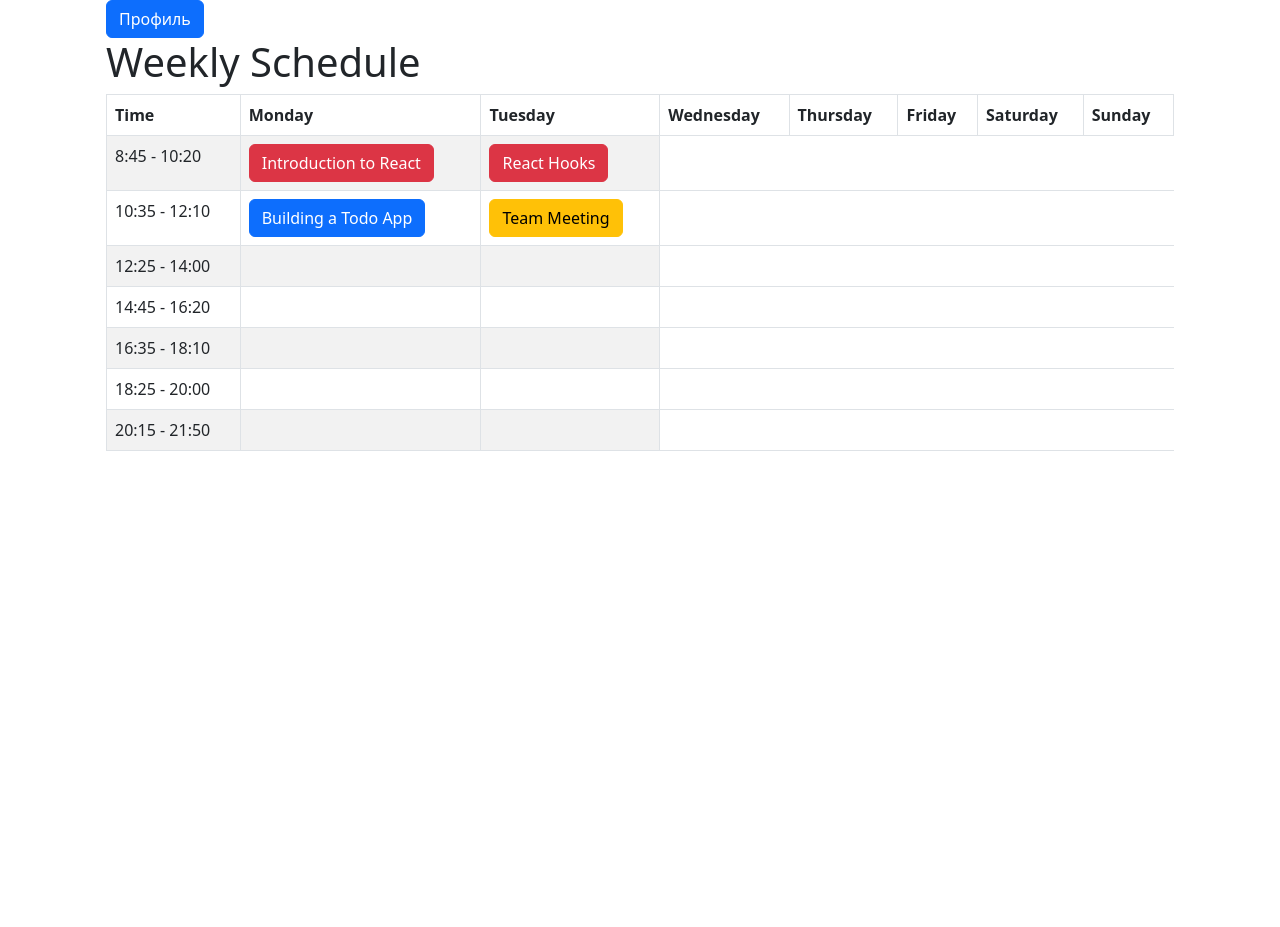
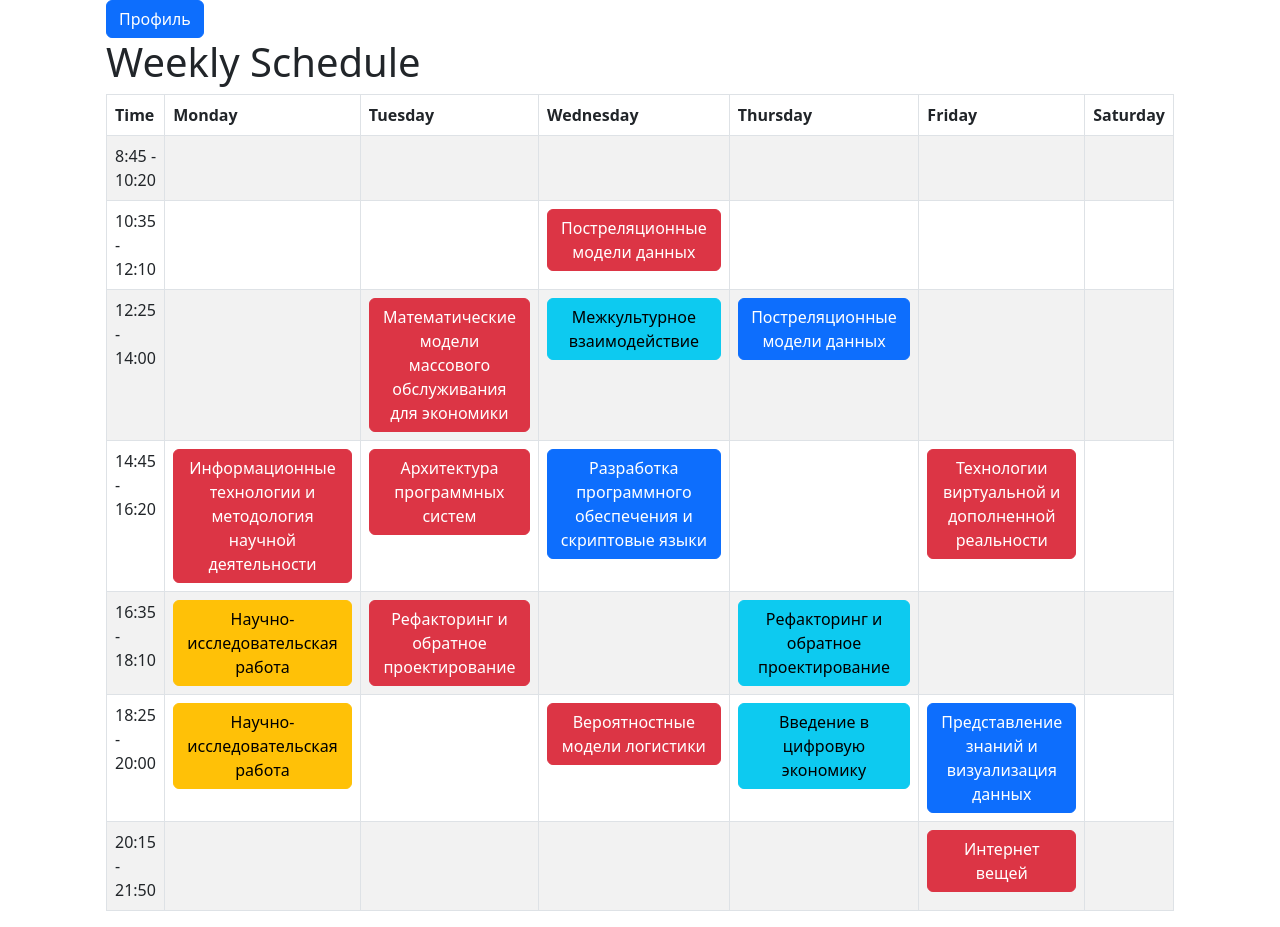
Before and after one commit to CIoudkicker/TSU_classes_notifications-, a React (Create React App) app in the folder tsu-schedule-client/: page /schedule in a window 1280 px wide. Before the commit the page ends 800 px from the top, so only its background shows below. Built offline with nearby package versions, Linux system fonts and the light colour scheme.

Commit message:
Добавлена генерация расписания на странице

```diff
--- a/tsu-schedule-client/src/components/scheduleData.js
+++ b/tsu-schedule-client/src/components/scheduleData.js
@@ -2,18 +2,49 @@ const scheduleData = [
     {
       day: 'Monday',
       lessons: [
-        { startTime: '8:45', endTime: '10:20', type: 'lecture', title: 'Introduction to React' },
-        { startTime: '10:35', endTime: '12:10', type: 'practice', title: 'Building a Todo App' },
+		{ startTime: '14:45', endTime: '16:20', type: 'lecture', title: 'Информационные технологии и методология научной деятельности', lessonLink: 'https://class.tsu.ru/m-course-5468' },
+		{ startTime: '16:35', endTime: '18:10', type: 'meeting', title: 'Научно-исследовательская работа', lessonLink: 'https://class.tsu.ru/m-course-11972' },
+		{ startTime: '18:25', endTime: '20:00', type: 'meeting', title: 'Научно-исследовательская работа', lessonLink: 'https://class.tsu.ru/m-course-11972' },
       ],
     },
     {
       day: 'Tuesday',
       lessons: [
-        { startTime: '8:45', endTime: '10:20', type: 'lecture', title: 'React Hooks' },
-        { startTime: '10:35', endTime: '12:10', type: 'meeting', title: 'Team Meeting' },
+		{ startTime: '12:25', endTime: '14:00', type: 'lecture', title: 'Математические модели массового обслуживания для экономики', lessonLink: 'https://class.tsu.ru/m-course-32476' },
+		{ startTime: '14:45', endTime: '16:20', type: 'lecture', title: 'Архитектура программных систем', lessonLink: 'https://class.tsu.ru/m-course-32475' },
+		{ startTime: '16:35', endTime: '18:10', type: 'lecture', title: 'Рефакторинг и обратное проектирование', lessonLink: 'https://class.tsu.ru/m-course-24561' }
       ],
     },
-    // ...and so on for the rest of the week
+    {
+      day: 'Wednesday',
+      lessons: [
+        { startTime: '10:35', endTime: '12:10', type: 'lecture', title: 'Постреляционные модели данных', lessonLink: 'https://class.tsu.ru/m-course-6984' },
+		{ startTime: '12:25', endTime: '14:00', type: 'laboratory', title: 'Межкультурное взаимодействие', lessonLink: 'https://class.tsu.ru/m-course-5452' },
+		{ startTime: '14:45', endTime: '16:20', type: 'practice', title: 'Разработка программного обеспечения и скриптовые языки', lessonLink: 'https://class.tsu.ru/m-course-22106' },
+		{ startTime: '18:25', endTime: '20:00', type: 'lecture', title: 'Вероятностные модели логистики', lessonLink: '' }
+      ],
+    },
+	{
+      day: 'Thursday',
+      lessons: [
+		{ startTime: '12:25', endTime: '14:00', type: 'practice', title: 'Постреляционные модели данных', lessonLink: 'https://class.tsu.ru/m-course-6984' },
+		{ startTime: '16:35', endTime: '18:10', type: 'laboratory', title: 'Рефакторинг и обратное проектирование', lessonLink: 'https://class.tsu.ru/m-course-24561' },
+		{ startTime: '18:25', endTime: '20:00', type: 'laboratory', title: 'Введение в цифровую экономику', lessonLink: 'https://class.tsu.ru/m-course-5475' }
+      ],
+    },
+	{
+      day: 'Friday',
+      lessons: [
+		{ startTime: '14:45', endTime: '16:20', type: 'lecture', title: 'Технологии виртуальной и дополненной реальности', lessonLink: 'https://class.tsu.ru/m-course-5584' },
+		{ startTime: '18:25', endTime: '20:00', type: 'practice', title: 'Представление знаний и визуализация данных', lessonLink: '' },
+		{ startTime: '20:15', endTime: '21:50', type: 'lecture', title: 'Интернет вещей', lessonLink: 'https://class.tsu.ru/m-course-24569' }
+      ],
+    },
+	{
+      day: 'Saturday',
+      lessons: [
+      ]
+    }
   ];
 
   export default scheduleData;
--- a/tsu-schedule-client/src/components/scheduleTable.js
+++ b/tsu-schedule-client/src/components/scheduleTable.js
@@ -3,24 +3,6 @@ import React, { useState } from 'react';
 import { Container, Row, Col, Table, Button, Modal } from 'react-bootstrap';
 import scheduleData from './scheduleData';
 import { useNavigate } from 'react-router';
-
-let scheduleDataThis = [
-    {
-      day: 'Monday',
-      lessons: [
-        { startTime: '8:45', endTime: '10:20', type: 'lecture', title: 'Introduction to React' },
-        { startTime: '10:35', endTime: '12:10', type: 'practice', title: 'Building a Todo App' },
-      ],
-    },
-    {
-      day: 'Tuesday',
-      lessons: [
-        { startTime: '8:45', endTime: '10:20', type: 'lecture', title: 'React Hooks' },
-        { startTime: '10:35', endTime: '12:10', type: 'meeting', title: 'Team Meeting' },
-      ],
-    },
-    // ...and so on for the rest of the week
-  ];
 
 const ScheduleTable = () => {
   const navigate = useNavigate();
@@ -54,12 +36,10 @@ const ScheduleTable = () => {
   const typeColors = {
     lecture: 'danger',
     practice: 'primary',
-    meeting: 'warning'
+    meeting: 'warning',
+	laboratory: 'info'
   };
 
-  window.onload = function() {
-			alert('1');
-		};
   return (
     <Container>
 	  <Row>
@@ -84,14 +64,13 @@ const ScheduleTable = () => {
                 <th>Thursday</th>
                 <th>Friday</th>
                 <th>Saturday</th>
-                <th>Sunday</th>
               </tr>
             </thead>
             <tbody>
               {timeMarks.map((timeMark) => (
                 <tr key={timeMark.startTime}>
                   <td>{`${timeMark.startTime} - ${timeMark.endTime}`}</td>
-                  {scheduleDataThis.map((day) => {
+                  {scheduleData.map((day) => {
                     const lesson = day.lessons.find((l) => l.startTime === timeMark.startTime);
                     return (
                       <td key={day.day + timeMark.startTime}>
@@ -118,7 +97,7 @@ const ScheduleTable = () => {
           <Modal.Body>
             <p>Type: {lesson.type}</p>
             <p>Time: {lesson.startTime} - {lesson.endTime}</p>
-            <p>Additional info: Lorem ipsum dolor sit amet, consectetur adipiscing elit. Sed hendrerit purus eget urna eleifend tristique. In ac sapien a mi hendrerit tincidunt at ut dolor. Donec eu ultrices metus. Nulla sed turpis ut ipsum euismod egestas vel vel elit.</p>
+            <p>Link: </p><a href={lesson.lessonLink}>{lesson.lessonLink}</a>
           </Modal.Body>
         </Modal>
       )}
```
